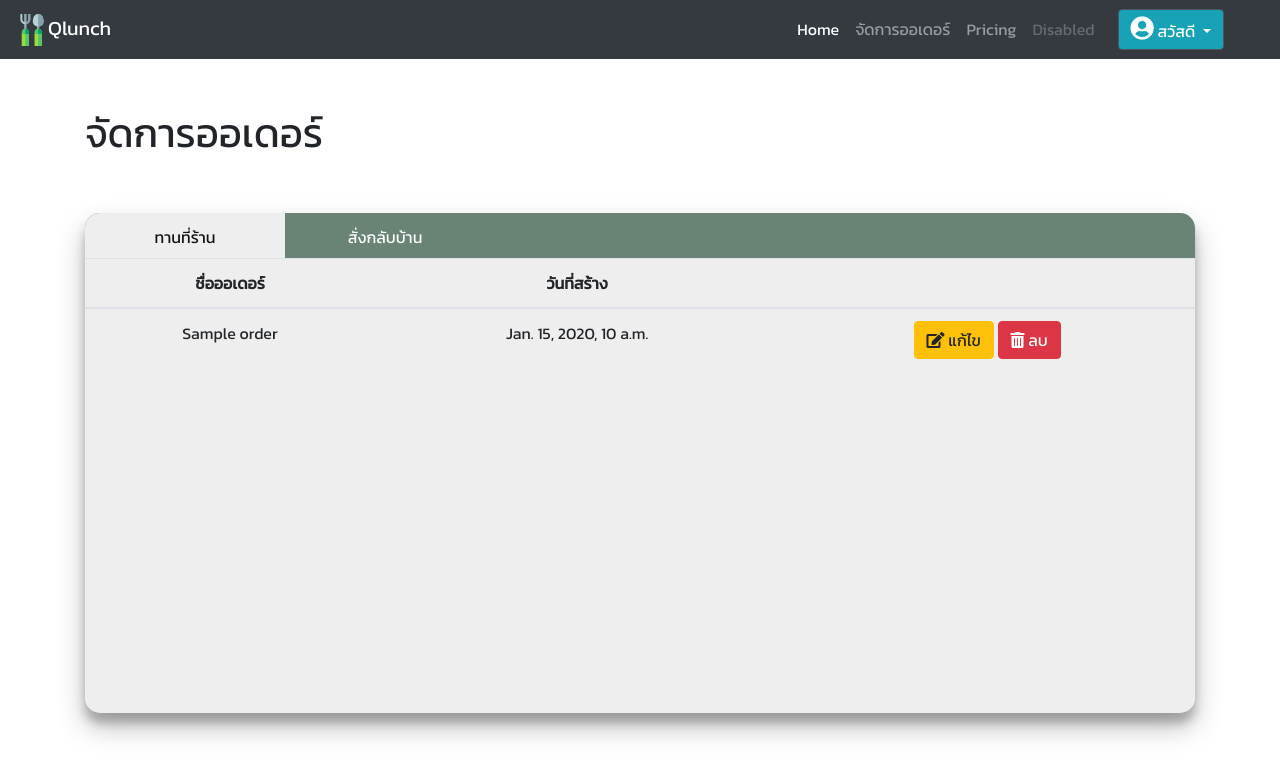
After one commit to poohcid/Qlunch, a Django app: page /work_in/manage_order/ in a window 1280 px wide. The commit adds this page. Shown: the top 778 px of the page. Run offline with Django 3.2, Linux system fonts and the light colour scheme; tables that the repository leaves empty hold one stand-in row (values such as "Sample post"); some libraries are stand-ins or nearby versions.

Commit message:
เปลี่ยนหน้า ออเดอร์กลับบ้าน เป็น หน้าจัดการออเดอร์

```diff
--- a/templates/base.html
+++ b/templates/base.html
@@ -78,7 +78,7 @@
           <a class="nav-link" href="/work_in/">Home <span class="sr-only">(current)</span></a>
         </li>
         <li class="nav-item">
-          <a class="nav-link" href="{% url 'home_order'%}">สั่งกลับบ้าน</a>
+          <a class="nav-link" href="{% url 'manage_order'%}">จัดการออเดอร์</a>
         </li>
         <li class="nav-item">
           <a class="nav-link" href="#">Pricing </a>
--- /dev/null
+++ b/work_in/templates/work_in/manage_order.html
@@ -0,0 +1,121 @@
+{% extends 'base.html' %}
+{% block content %}
+<style>
+    .tabs {
+        width: 100%;
+        height: 500px;
+        background: #EEE;
+        box-shadow: 0 14px 28px rgba(0,0,0,0.25), 0 10px 10px rgba(0,0,0,0.22);
+        border-radius: 15px;
+    }
+    .heading {
+        width: 100%;
+        height: 45px;
+        border-radius: 15px 15px 0px 0px;
+        background: #698474;
+
+    }
+    .heading li {
+        float: left;
+        color: #fff;
+    }
+    .heading li a {
+        height: 100%;
+        width: 200px;
+        color: #111;
+        text-align: center;
+        padding-top: 12px;
+        background: #EEE;
+        border: none;
+    }
+    .heading li a:hover{
+        color: #111;
+    }
+    .content {
+        width: 100%;
+        height: 100%;
+        border-radius: 5px;
+
+    }
+</style>
+<h1 style="margin-top:50px;">จัดการออเดอร์</h1><br><br>
+
+<div class="tabs">
+    <div class="heading">
+        <li><a type="button" onclick="show_shop()" id="shop_button" style="border-radius: 15px 0px 0px 0px">ทานที่ร้าน</a></li>
+        <li><a type="button" onclick="show_home()" id="home_button" style="background: #698474; color: #fff;">สั่งกลับบ้าน</a></li>
+    </div>
+    <div class="content">
+        <div id="order">
+            <table class="table text-center">
+                <thead>
+                    <tr>
+                        <th scope="col">ชื่อออเดอร์</th>
+                        <th scope="col">วันที่สร้าง</th>
+                        <th scope="col"></th>
+                    </tr>
+                </thead>
+                <tbody>
+                    {% for order_list in order %}
+                    <tr>
+                        <td>{{order_list.name}}</td>
+                        <td>{{order_list.date_book}}</td>
+                        <td>
+                            <button type="button" class="btn btn-warning"><i class="fas fa-edit"></i> แก้ไข</button>
+                            <button type="button" class="btn btn-danger"><i class="fas fa-trash-alt"></i> ลบ</button>
+                        </td>
+                    </tr>
+                    {% endfor %}
+                </tbody>
+            </table>
+        </div>
+        <div id="order2" style="display:none;">
+            <table class="table text-center">
+                <thead>
+                    <tr>
+                        <th scope="col">ชื่อออเดอร์</th>
+                        <th scope="col">วันที่สร้าง</th>
+                        <th scope="col"></th>
+                    </tr>
+                </thead>
+                <tbody>
+                    {% for order_list in order2 %}
+                    <tr>
+                        <td>{{order_list.name}}</td>
+                        <td>{{order_list.date_book}}</td>
+                        <td>
+                            <button type="button" class="btn btn-warning"><i class="fas fa-edit"></i> แก้ไข</button>
+                            <button type="button" class="btn btn-danger"><i class="fas fa-trash-alt"></i> ลบ</button>
+                        </td>
+                    </tr>
+                    {% endfor %}
+                </tbody>
+            </table>
+        </div>
+    </div>
+</div>
+
+<script>
+    function show_shop(){
+        document.getElementById("order").style.display = ""
+        document.getElementById("order2").style.display = "none"
+
+        document.getElementById("home_button").style.background = "#698474"
+        document.getElementById("shop_button").style.background = "#EEE"
+
+        document.getElementById("shop_button").style.color = "#111"
+        document.getElementById("home_button").style.color = "#FFF"
+    }
+    function show_home(){
+        document.getElementById("order").style.display = "none"
+        document.getElementById("order2").style.display = ""
+
+        document.getElementById("shop_button").style.background = "#698474"
+        document.getElementById("home_button").style.background = "#EEE"
+
+        document.getElementById("home_button").style.color = "#111"
+        document.getElementById("shop_button").style.color = "#FFF"
+    }
+</script>
+
+{% endblock  %}
--- a/work_in/urls.py
+++ b/work_in/urls.py
@@ -7,6 +7,6 @@ urlpatterns = [
     path('at_store/', views.at_store, name="at_store"),
     path('select_table/<int:table_id>/', views.select_table, name="select_table"),
     path('save_order/<int:order_id>/', views.save_order, name="save_order"),
-    path('home_order/', views.home_order, name="home_order"),
+    path('manage_order/', views.manage_order, name="manage_order"),
     path('order_fromhome/<int:id>', views.order_fromhome, name="order_fromhome"),
 ]
--- a/work_in/views.py
+++ b/work_in/views.py
@@ -114,7 +114,8 @@ def select_table(request, table_id):
     order = list(table.order_in_set.all())[-1].order
     return edit_order_food(request, order, table)
 
-def home_order(request):
+
+def manage_order(request):
     context = {}
     order_in = Order_in.objects.all()
     order_list= []
@@ -122,15 +123,16 @@ def home_order(request):
         if not have_table.table.all():
             order_list.append(have_table.order_id)
     order_in = Order_in.objects.filter(order_id__in=order_list)
-    order = Order.objects.filter(id__in=order_list)
+    order2 = Order.objects.filter(id__in=order_list)
+    order = Order.objects.exclude(id__in=order_list)
 
+    context['order2'] = order2.order_by("date_book")
     context['order'] = order.order_by("date_book")
-    print(order_in, order)
-    return render(request, 'work_in/home_order.html', context=context)
+
+    return render(request, 'work_in/manage_order.html', context=context)
 
 
 
 def order_fromhome(request, id):
     order = Order.objects.get(id=id)
-    print(order)
     return edit_order_food(request, order)
```
Also changed, not shown: work_in/templates/work_in/home_order.html (deleted, +0 -21 lines).
